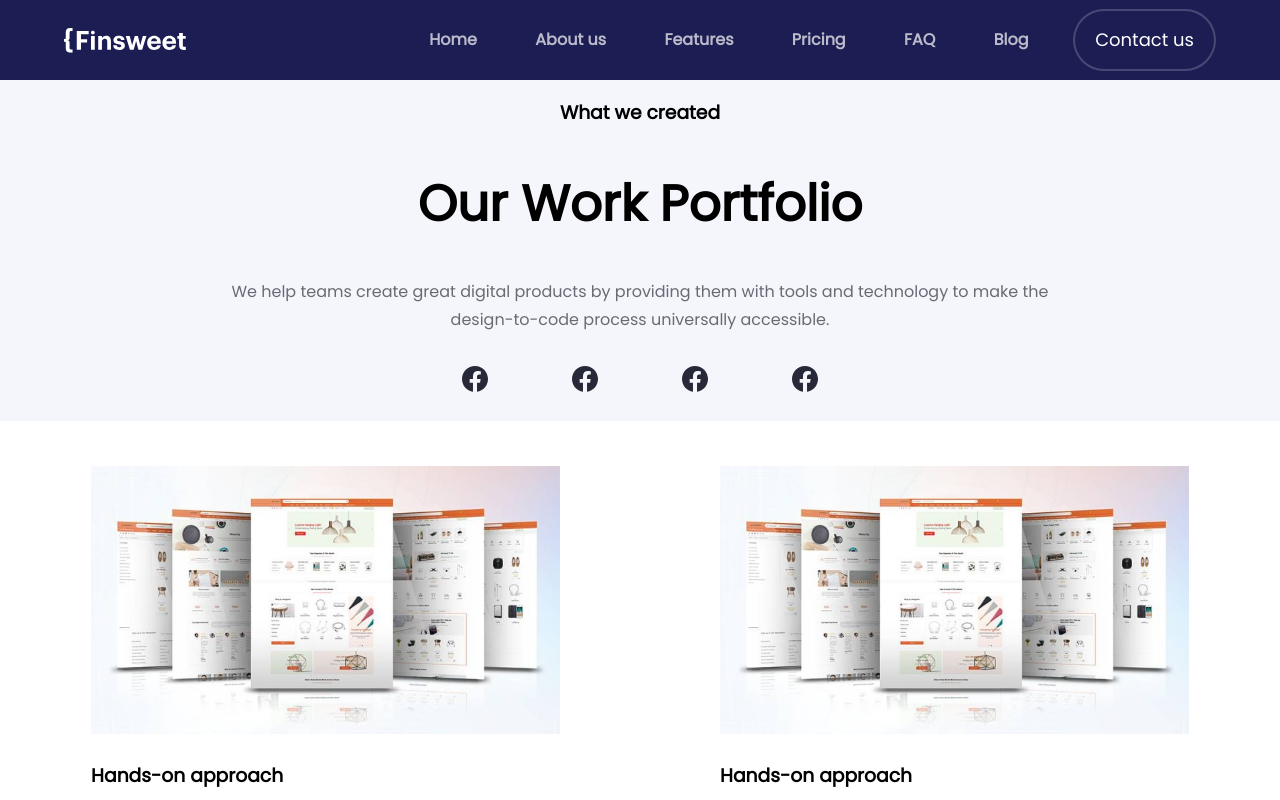
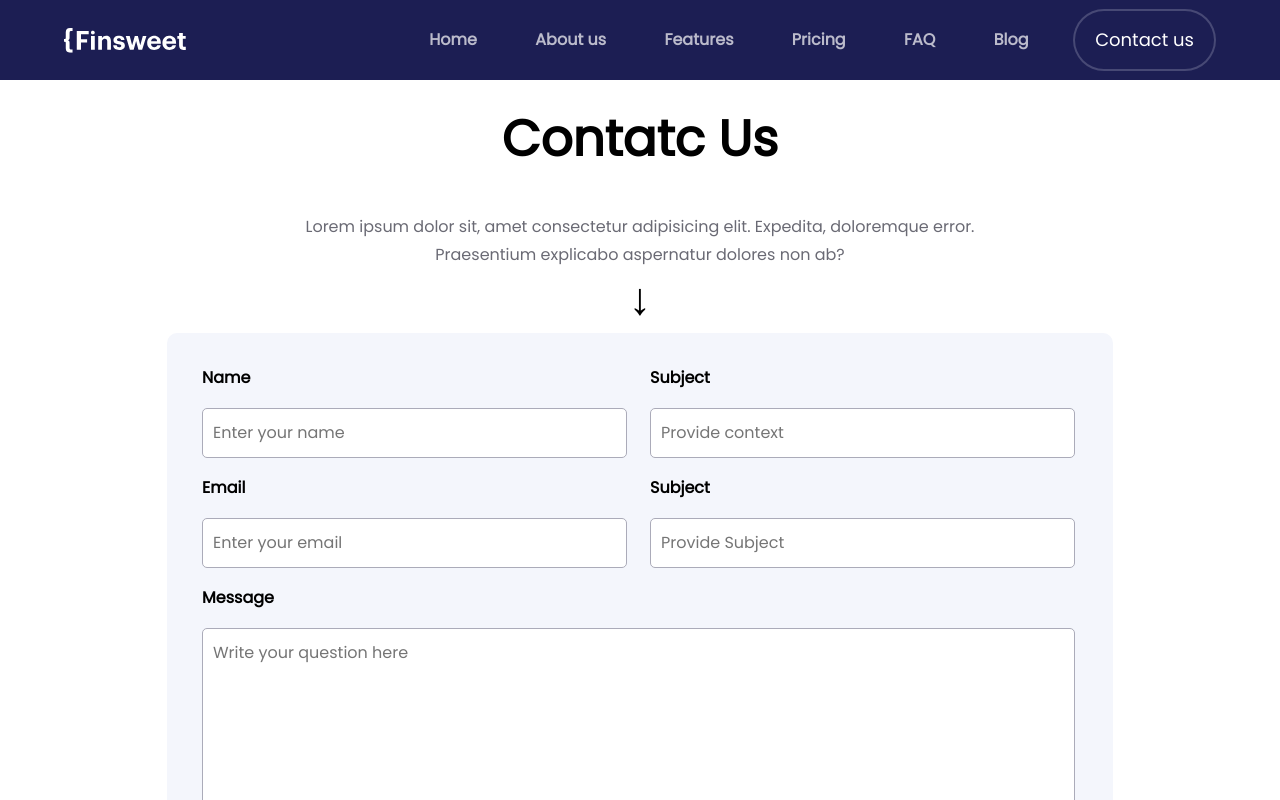
Before and after one commit to VollodinGleb/Winter_practic-Gleb-, a React (Vite) app in the folder 2_lab/react_vite_lab1/: page / in a window 1280 px wide. Shown: the top 800 px of the page. Built offline with nearby package versions, Linux system fonts and the light colour scheme.

Commit message:
add: ContuctUs.jsx

```diff
--- a/2_lab/react_vite_lab1/src/App.jsx
+++ b/2_lab/react_vite_lab1/src/App.jsx
@@ -1,12 +1,14 @@
 import './App.css';
 import Home from './pages/Home';
 import Portfolio from './pages/Portfolio';
+import ContactUs from './pages/ContactUs';
 
 export default function App() {
   return (
     <>
       {/* <Home /> */}
-      <Portfolio />
+      {/* <Portfolio /> */}
+      <ContactUs />
     </>
   );
 }
--- /dev/null
+++ b/2_lab/react_vite_lab1/src/components/other/ContactForm.jsx
@@ -0,0 +1,87 @@
+import styled from 'styled-components';
+import { createUseStyles } from 'react-jss';
+import Input from './Input';
+import RadiusButton from '../buttons/RadiusButton';
+
+const FormStyles = styled.form`
+  display: flex;
+  flex-direction: column;
+  flex-wrap: wrap;
+  margin: auto;
+  width: 70%;
+  background-color: #f4f6fc;
+  padding: 15px 15px 15px 35px;
+  margin-bottom: 50px;
+  border-radius: 10px;
+  text-align: start;
+`;
+
+const ContactFormStyles = createUseStyles({
+  form: {
+    '@media (max-width: 704px)': {
+      '&': {
+        width: 'auto',
+        alignItems: 'center',
+        padding: '0',
+      },
+    },
+  },
+  wrapBoxes: {
+    display: 'flex',
+    flexDirection: 'row',
+    flexWrap: 'wrap',
+    justifyContent: 'center',
+  },
+  rightBox: {
+    minWidth: '50%',
+    '@media (max-width: 704px)': {
+      '&': {
+        minWidth: '100%',
+      },
+      '@media (max-width: 500px)': {
+        minWidth: '95%',
+      },
+    },
+  },
+  leftBox: {
+    composes: '$rightBox',
+  },
+
+  wrapTextarea: {
+    '@media (max-width: 704px)': {
+      width: '90%',
+    },
+  },
+});
+
+export default function ContactForm() {
+  const classes = ContactFormStyles();
+  return (
+    <FormStyles className={classes.form}>
+      <div class={classes.wrapBoxes}>
+        <div class={classes.rightBox}>
+          <Input choose={'input'} name={'Name'} placeholder={'Enter your name'}></Input>
+          <Input choose={'input'} name={'Email'} placeholder={'Enter your email'}></Input>
+        </div>
+        <div class={classes.leftBox}>
+          <Input choose={'input'} name={'Subject'} placeholder={'Provide context'}></Input>
+          <Input choose={'input'} name={'Subject'} placeholder={'Provide Subject'}></Input>
+        </div>
+      </div>
+
+      <div class="textarea-container">
+        <div class="wrap-textarea">
+          <Input
+            choose={'textarea'}
+            name={'Message'}
+            placeholder={'Write your question here'}
+          ></Input>
+        </div>
+      </div>
+
+      <div class="wrap-button" style={{ marginBottom: '10px', marginTop: '10px' }}>
+        <RadiusButton text={'Send Messege'}></RadiusButton>
+      </div>
+    </FormStyles>
+  );
+}
--- a/2_lab/react_vite_lab1/src/components/other/FullScreenHeader.jsx
+++ b/2_lab/react_vite_lab1/src/components/other/FullScreenHeader.jsx
@@ -7,7 +7,6 @@ const FullScreenHeaderStyles = createUseStyles({
     backgroundColor: props => props.backColor,
     color: props => props.color,
     height: props => props.height,
-    textAlign: props => props.textCenter,
 
     '@media (max-width: 725px)': {
       '&': {
@@ -30,7 +29,12 @@ const FullScreenHeaderStyles = createUseStyles({
     justifyContent: 'flex-start',
     alignItems: 'center',
 
+    textAlign: props => props.textCenter,
     marginBottom: props => props.marginBottom,
+
+    '& > p': {
+      color: props => props.textColor,
+    },
 
     '& > *': {
       width: '70%',
@@ -39,10 +43,6 @@ const FullScreenHeaderStyles = createUseStyles({
     '& > h1': {
       fontSize: '50px',
       lineHeight: '50px',
-    },
-
-    '& > p': {
-      color: props => props.textColor,
     },
 
     '@media (max-width: 1100px)': {
--- /dev/null
+++ b/2_lab/react_vite_lab1/src/components/other/Input.jsx
@@ -0,0 +1,47 @@
+import { createUseStyles } from 'react-jss';
+
+const InputStyles = createUseStyles({
+  label: {
+    '& > input': {
+      width: '90%',
+      borderRadius: '5px',
+      border: 'solid 1px #ababb9',
+      padding: '10px',
+      fontSize: '16px',
+
+      '@media (max-width: 500px)': {
+        width: '90%',
+      },
+    },
+    '& > textarea': {
+      width: '95%',
+      borderRadius: '5px',
+      border: 'solid 1px #ababb9',
+      padding: '10px',
+      fontSize: '16px',
+
+      '@media (max-width: 300px)': {
+        padding: '0',
+      },
+    },
+    '& > p': {
+      color: '#000',
+      fontWeight: '700',
+    },
+  },
+});
+
+export default function Input({ choose, name, placeholder }) {
+  const classes = InputStyles();
+  return (
+    <label className={classes.label} htmlFor="">
+      <p>{name}</p>
+
+      {choose === 'input' ? (
+        <input type="text" placeholder={placeholder} />
+      ) : (
+        <textarea name="" id="" cols="30" rows="10" placeholder={placeholder}></textarea>
+      )}
+    </label>
+  );
+}
--- a/2_lab/react_vite_lab1/src/pages/ContactUs.jsx
+++ b/2_lab/react_vite_lab1/src/pages/ContactUs.jsx
@@ -1,18 +1,40 @@
 import Header from '../components/header/Header';
 import FullScreenHeader from '../components/other/FullScreenHeader';
-// import '../style/home.css'
+import WrapContainer from '../components/other/WrapContainer';
 import Footer from '../components/footer/Footer';
+import { createUseStyles } from 'react-jss';
+import ContactForm from '../components/other/ContactForm';
+
+// const ContactStyles = createUseStyles({
+//   downArrow: {
+//     '@media (max-width: 725px)': {
+//       '&': {
+//         content: `\\2193`,
+//       },
+//     },
+//   },
+// });
 
 export default function ContactUs() {
   return (
     <>
-      <Header>
-        <FullScreenHeader />
-      </Header>
+      <Header />
+      <FullScreenHeader textCenter={'center'} marginBottom={'20px'}>
+        <h1>Contatc Us</h1>
+        <p>
+          Lorem ipsum dolor sit, amet consectetur adipisicing elit. Expedita, doloremque error.
+          Praesentium explicabo aspernatur dolores non ab?
+        </p>
+        <span style={{ fontSize: '45px', fontWeight: '900' }}>&#8595;</span>
+      </FullScreenHeader>
 
-      <main id="content"></main>
+      <main id="content">
+        <WrapContainer>
+          <ContactForm />
+        </WrapContainer>
+      </main>
 
-      <Footer></Footer>
+      <Footer />
     </>
   );
 }
--- a/2_lab/react_vite_lab1/src/pages/Portfolio.jsx
+++ b/2_lab/react_vite_lab1/src/pages/Portfolio.jsx
@@ -16,7 +16,7 @@ export default function Portfolio() {
   return (
     <>
       <Header>
-        <FullScreenHeader backColor={'#F4F6FC'} textAlign={'center'}>
+        <FullScreenHeader backColor={'#F4F6FC'} textCenter={'center'}>
           <h3>What we created</h3>
           <h1>Our Work Portfolio</h1>
           <p>
--- a/2_lab/react_vite_lab1/src/style/portfolio.css
+++ b/2_lab/react_vite_lab1/src/style/portfolio.css
@@ -1,7 +1,3 @@
-.headerDescription-d4-0-2-21{
-    text-align: center;
-}
-
 .projects-cards
 {
     display: grid;
```
Also changed, not shown: 2_lab/react_vite_lab1/src/components/buttons/ArrowButton.jsx (+10 -8 lines), 2_lab/react_vite_lab1/src/pages/AboutUs.jsx (deleted, +0 -18 lines), 1 other file (tests, documents, lock files or other folders).
